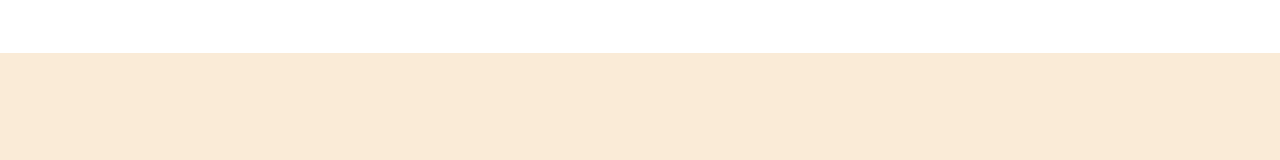
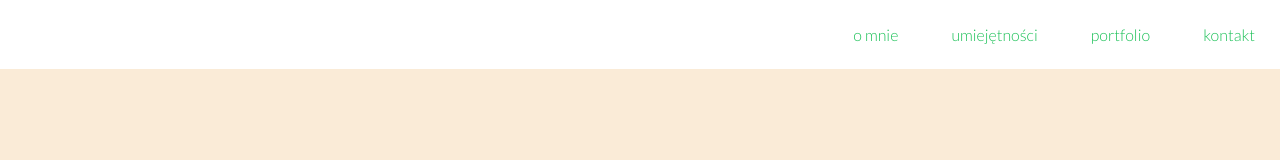
Before and after one commit to kozlowskimichal/Strona_portfolio, a plain HTML site: page index.html in a window 1280 px wide. Drawn offline with Linux system fonts and the light colour scheme.

Commit message:
stworzenie przykładowego tła i po naciśnięciu zmienia się kolor na zielony w przicskach

```diff
--- a/css/style.css
+++ b/css/style.css
@@ -10,6 +10,10 @@ body {
     color: #291f1a;
     margin: 0;
     background-color: antiquewhite /* background roboczy */
+}
+
+a{
+    transition: all .3;
 }
 
 
--- a/index.html
+++ b/index.html
@@ -20,11 +20,10 @@
     <!-- Main nac - START -->
     <nav id="main-nav">
         <ul>
-            <li class="manu-item"></li>
-            <li class="manu-item"></li>
-            <li class="manu-item"></li>
-            <li class="manu-item"></li>
-            <li class="manu-item"></li>
+            <li class="manu-item"><a href="">O mnie</a></li>
+            <li class="manu-item"><a href="">Umiejętności</a></li>
+            <li class="manu-item"><a href="">Portfolio</a></li>
+            <li class="manu-item"><a href="">Kontakt</a></li>
 
         </ul>
     </nav>
```
